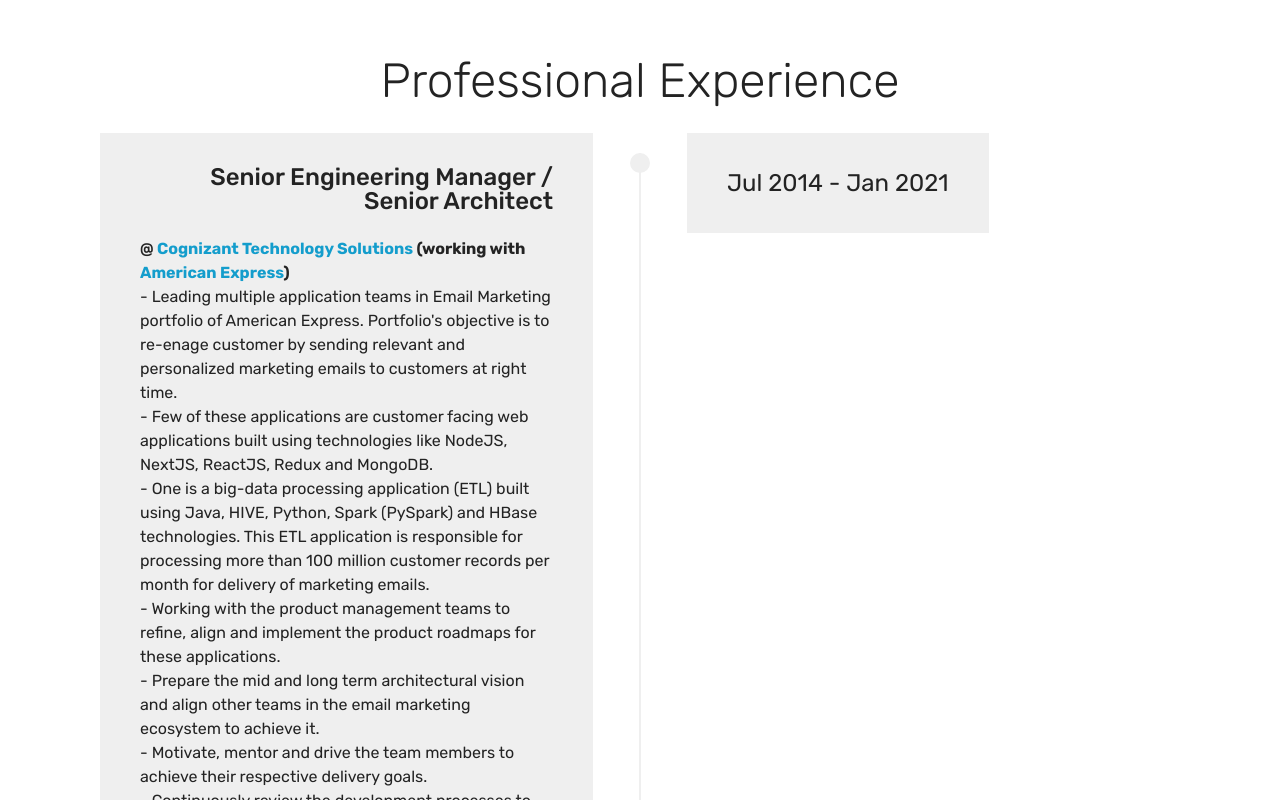
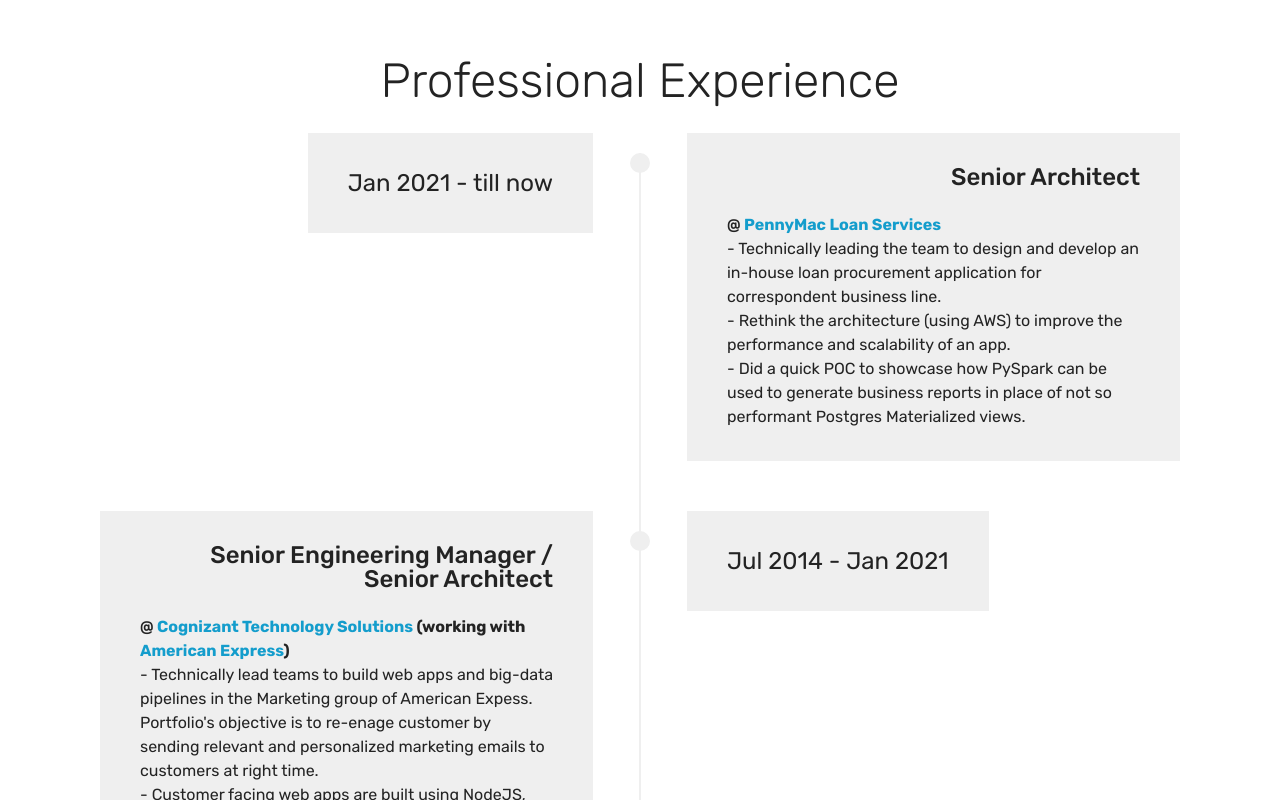
Before and after one commit to gauravdhiman/gauravdhiman.github.io, a Next.js app: page / in a window 1280 px wide. Shown: the part 2600-3400 px from the top of the page. Built offline with nearby package versions, Linux system fonts and the light colour scheme; a web font is replaced by a local one.

Commit message:
Updated resume

```diff
--- a/pages/index.js
+++ b/pages/index.js
@@ -259,7 +259,7 @@
         <div class="container align-center">
           <h2 class="mbr-section-title pb-3 mbr-fonts-style display-2">Professional Experience</h2>
           <div class="container timelines-container" mbri-timelines="">
-          {/* <div class="row timeline-element separline">
+          <div class="row timeline-element separline">
               <div class="timeline-date-panel col-xs-12 col-md-6  align-left">
                 <div class="time-line-date-content">
                   <p class="mbr-timeline-date mbr-fonts-style display-5">Jan 2021 - till now</p>
@@ -276,11 +276,12 @@
                     <strong>@ <a href="https://www.pennymacusa.com" target="_blank"><strong>PennyMac Loan Services</strong></a></strong>
                     <br />
 - Technically leading the team to design and develop an in-house loan procurement application for correspondent business line.<br />
-- Rethink the architecture (using AWS) to improve the performance and scalability of an app.
+- Rethink the architecture (using AWS) to improve the performance and scalability of an app.<br />
+- Did a quick POC to showcase how PySpark can be used to generate business reports in place of not so performant Postgres Materialized views.
                     </p>
                 </div>
               </div>
-            </div> */}
+            </div>
             <div class="row timeline-element reverse separline">
               <div class="timeline-date-panel col-xs-12 col-md-6  align-left">
                 <div class="time-line-date-content">
@@ -297,7 +298,8 @@
                   <p class="mbr-timeline-text mbr-fonts-style display-7">
                     <strong>@ <a href="https://www.cognizant.com" target="_blank"><strong>Cognizant Technology Solutions</strong></a> (working with <a href="https://www.americanexpress.com" target="_blank"><strong>American Express</strong></a>)</strong>
                     <br />
-- Leading multiple application teams in Email Marketing portfolio of American Express. Portfolio's objective is to re-enage customer by sending relevant and personalized marketing emails to customers at right time.<br />
+- Technically lead teams to build web apps and big-data pipelines in the Marketing group of American Expess. Portfolio's objective is to re-enage customer by sending relevant and personalized marketing emails to customers at right time.<br />
+- Customer facing web apps are built using NodeJS, NextJS, ReactJS, Redux and MongoDB. Big-data pipelines are built using Java, HIVE, Python, Spark (PySpark) and HBase tech stack. It processes 100+ million customer records per month for delivery of marketing emails.<br />
 - Few of these applications are customer facing web applications built using technologies like NodeJS, NextJS, ReactJS, Redux and MongoDB.<br />
 - One is a big-data processing application (ETL) built using Java, HIVE, Python, Spark (PySpark) and HBase technologies. This ETL application is responsible for processing more than 100 million customer records per month for delivery of marketing emails.<br />
 - Working with the product management teams to refine, align and implement the product roadmaps for these applications.<br />
```
Also changed, not shown: 1 other file (tests, documents, lock files or other folders).
